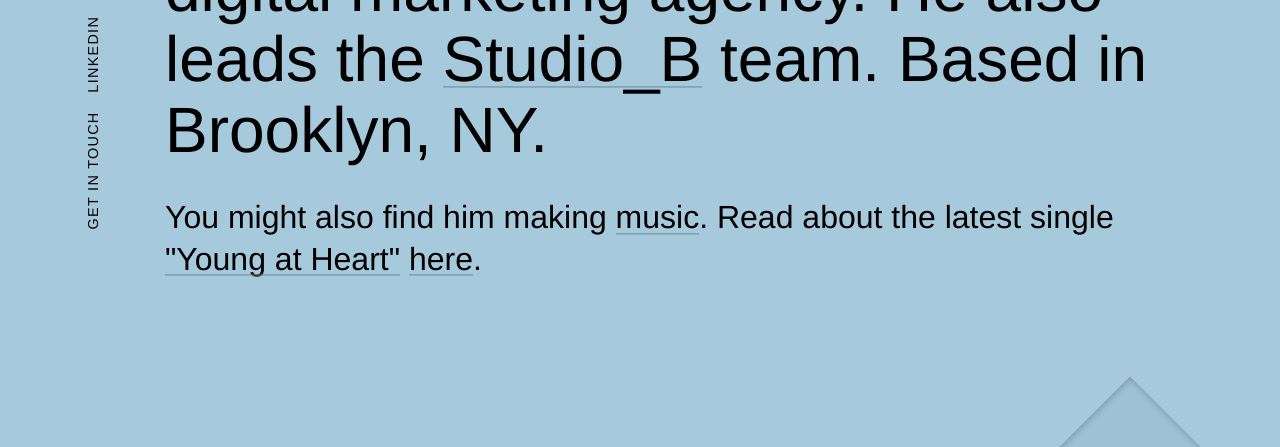
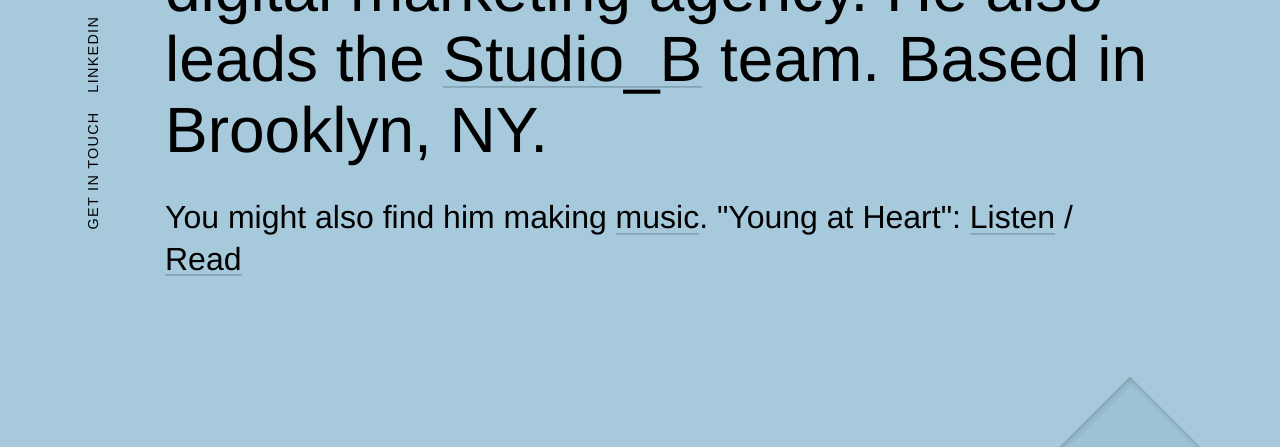
Before and after one commit to LucasJBallasy/Lucas-Ballasy, a website: page index.html in a window 1280 px wide. Shown: the part 353-800 px from the top of the page. Drawn offline with nearby package versions, Linux system fonts and the light colour scheme.

Commit message:
updated young at heart

```diff
--- a/index.html
+++ b/index.html
@@ -79,7 +79,7 @@
 
 		<div class="hello absolute center-v jq">
 			<h1 class="mx0 light">Lucas is <i>Partner & Creative Director</i> at <a href="https://www.barrelny.com" target="_blank">Barrel</a>, a creative and digital marketing agency. He also leads the <a href="https://www.barrelny.com/studio/" target="_blank">Studio_B</a> team. Based in Brooklyn, NY.</h1>
-			<p class="light h3 mt1 mb0">You might also find him making <a href="https://www.instagram.com/balast_/" target="_blank">music</a>. Read about the latest single <a href="https://open.spotify.com/track/0BipDLNUu21DdWBqi18HpD?si=OI6cq3JwS_Wf96KZgb2exw" target="_blank">"Young at Heart"</a> <a href="http://atwoodmagazine.com/byah-balast-young-at-heart/" target="_blank">here</a>.</p>
+			<p class="light h3 mt1 mb0">You might also find him making <a href="https://www.instagram.com/balast_/" target="_blank">music</a>. "Young at Heart": <a href="https://open.spotify.com/track/0BipDLNUu21DdWBqi18HpD?si=OI6cq3JwS_Wf96KZgb2exw" target="_blank">Listen</a> / <a href="http://atwoodmagazine.com/byah-balast-young-at-heart/" target="_blank">Read</a></p>
 		</div>
 
 		<a href="https://www.barrelny.com/work" target="_blank" class="align-c circle cutout absolute">
```
